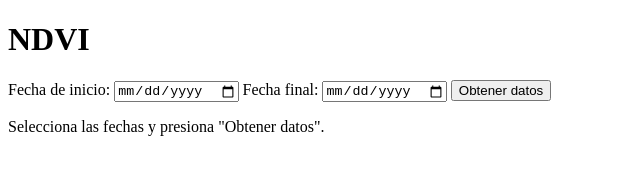
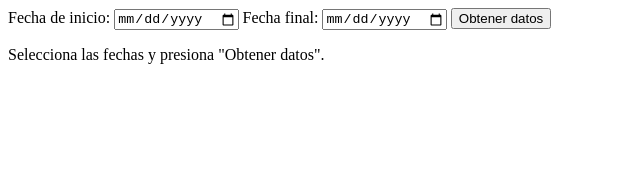
Before and after one commit to dariobriganti/agromonitoring, a plain HTML site: page index.html in a window 1280 px wide. Shown: the whole page, without its empty margins (0-640 px from the left). Drawn offline with Linux system fonts and the light colour scheme.

Commit message:
Update index.html

```diff
--- a/index.html
+++ b/index.html
@@ -3,10 +3,9 @@
 <head>
     <meta charset="UTF-8">
     <meta name="viewport" content="width=device-width, initial-scale=1.0">
-    <title>Conexión Agromonitoring</title>
+    <title>Datos NDVI</title>
 </head>
 <body>
-	<h1>NDVI</h1>
     <label for="start-date">Fecha de inicio:</label>
     <input type="date" id="start-date">
     <label for="end-date">Fecha final:</label>
```
